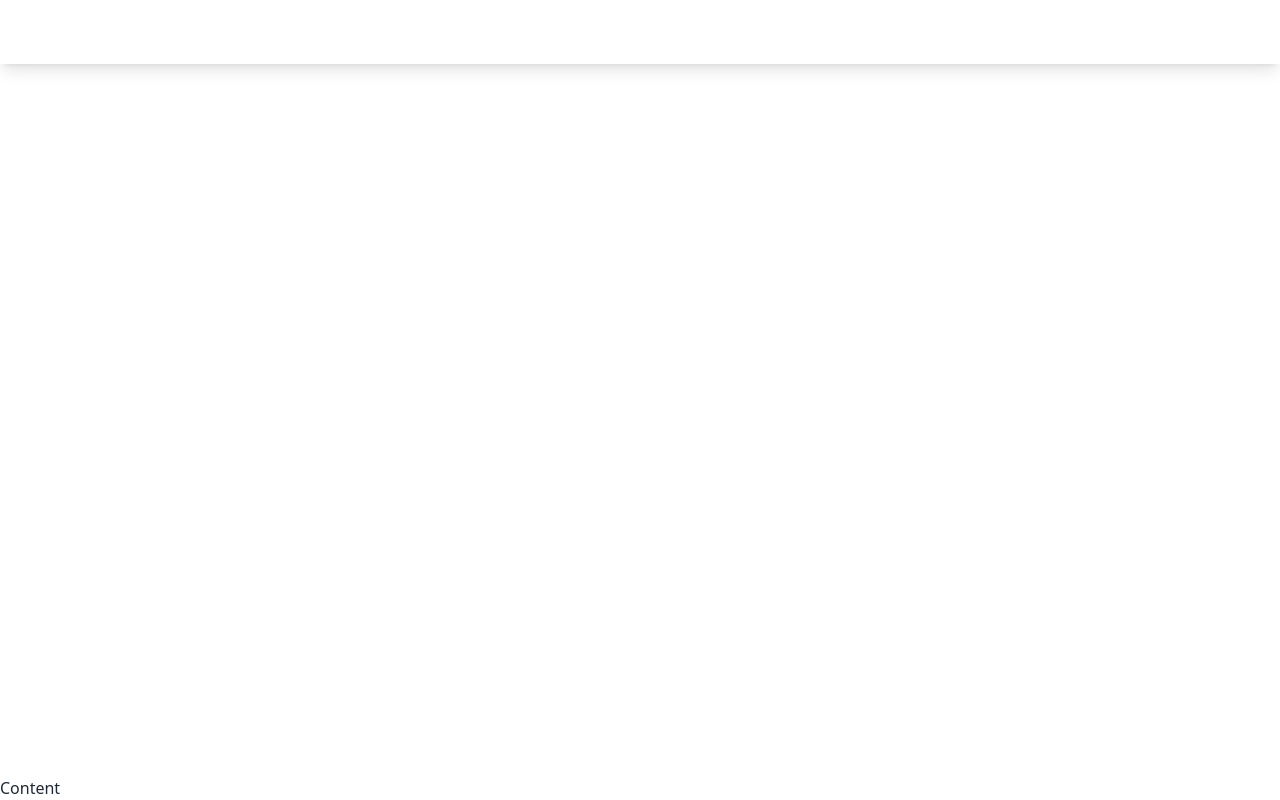
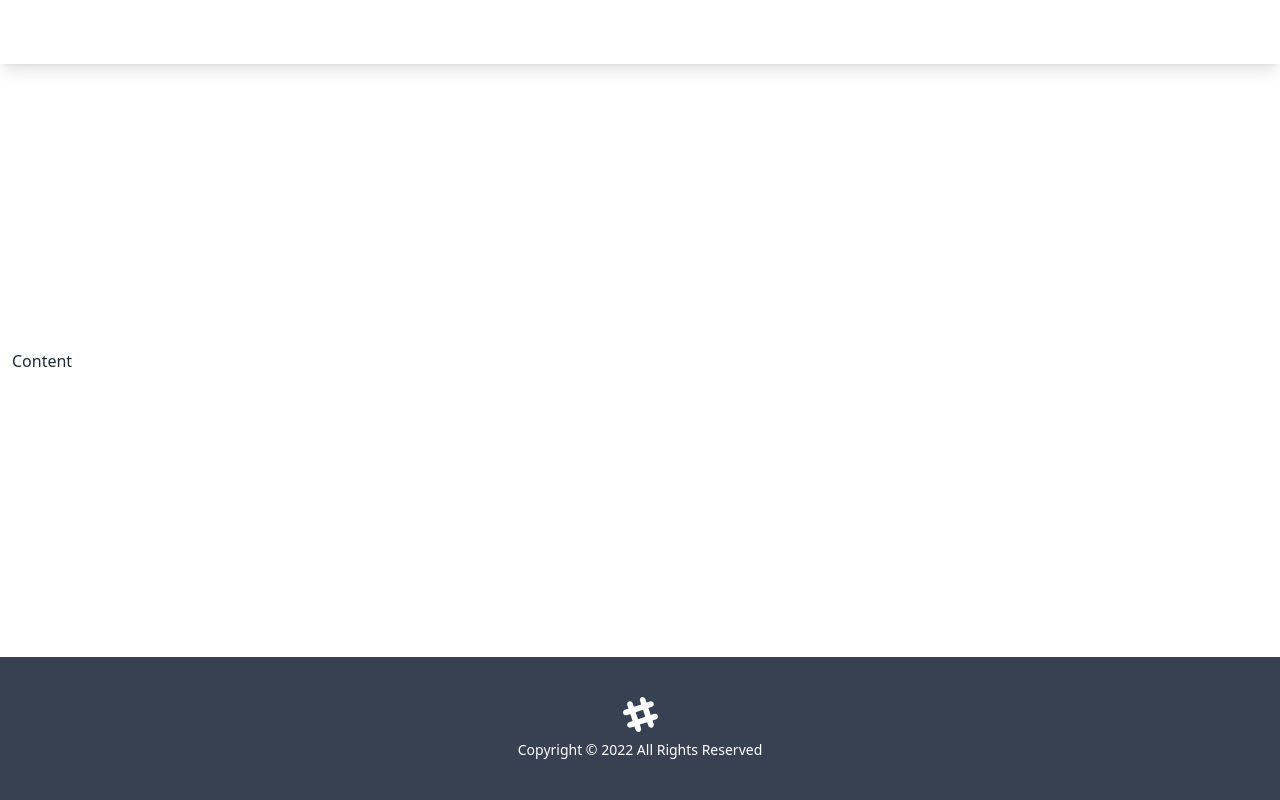
Before and after one commit to HassanMasoud/github-finder, a React (Create React App) app: page / in a window 1280 px wide. Built offline with nearby package versions, Linux system fonts and the light colour scheme.

Commit message:
add footer

```diff
--- a/src/App.js
+++ b/src/App.js
@@ -1,12 +1,14 @@
 import { BrowserRouter as Router, Route } from 'react-router-dom'
 import Navbar from './components/layout/Navbar'
+import Footer from './components/layout/Footer'
 
 function App() {
   return (
     <Router>
       <div className='flex flex-col flex-between justify-between h-screen'>
         <Navbar />
-        <main>Content</main>
+        <main className='container mx-auto px-3 pb-12'>Content</main>
+        <Footer />
       </div>
     </Router>
   )
--- /dev/null
+++ b/src/components/layout/Footer.jsx
@@ -0,0 +1,23 @@
+function Footer() {
+  const footerYear = new Date().getFullYear()
+  return (
+    <footer className='footer p-10 bg-gray-700 text-primary-content footer-center'>
+      <div>
+        <svg
+          width='35'
+          height='35'
+          viewBox='0 0 24 24'
+          xmlns='http://www.w3.org/2000/svg'
+          fillRule='evenodd'
+          clipRule='evenodd'
+          className='inline-block fill-current'
+        >
+          <path d='M22.672 15.226l-2.432.811.841 2.515c.33 1.019-.209 2.127-1.23 2.456-1.15.325-2.148-.321-2.463-1.226l-.84-2.518-5.013 1.677.84 2.517c.391 1.203-.434 2.542-1.831 2.542-.88 0-1.601-.564-1.86-1.314l-.842-2.516-2.431.809c-1.135.328-2.145-.317-2.463-1.229-.329-1.018.211-2.127 1.231-2.456l2.432-.809-1.621-4.823-2.432.808c-1.355.384-2.558-.59-2.558-1.839 0-.817.509-1.582 1.327-1.846l2.433-.809-.842-2.515c-.33-1.02.211-2.129 1.232-2.458 1.02-.329 2.13.209 2.461 1.229l.842 2.515 5.011-1.677-.839-2.517c-.403-1.238.484-2.553 1.843-2.553.819 0 1.585.509 1.85 1.326l.841 2.517 2.431-.81c1.02-.33 2.131.211 2.461 1.229.332 1.018-.21 2.126-1.23 2.456l-2.433.809 1.622 4.823 2.433-.809c1.242-.401 2.557.484 2.557 1.838 0 .819-.51 1.583-1.328 1.847m-8.992-6.428l-5.01 1.675 1.619 4.828 5.011-1.674-1.62-4.829z'></path>
+        </svg>
+        <p>Copyright &copy; {footerYear} All Rights Reserved</p>
+      </div>
+    </footer>
+  )
+}
+
+export default Footer
```
